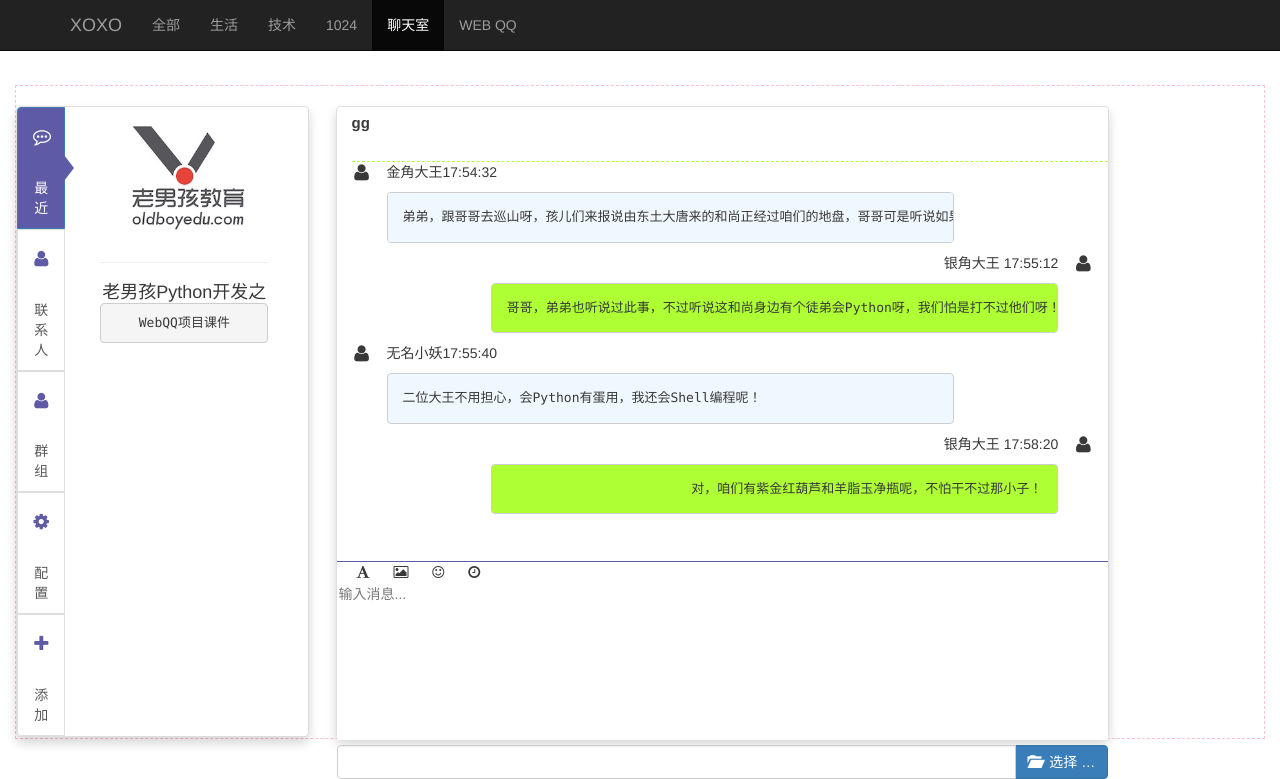
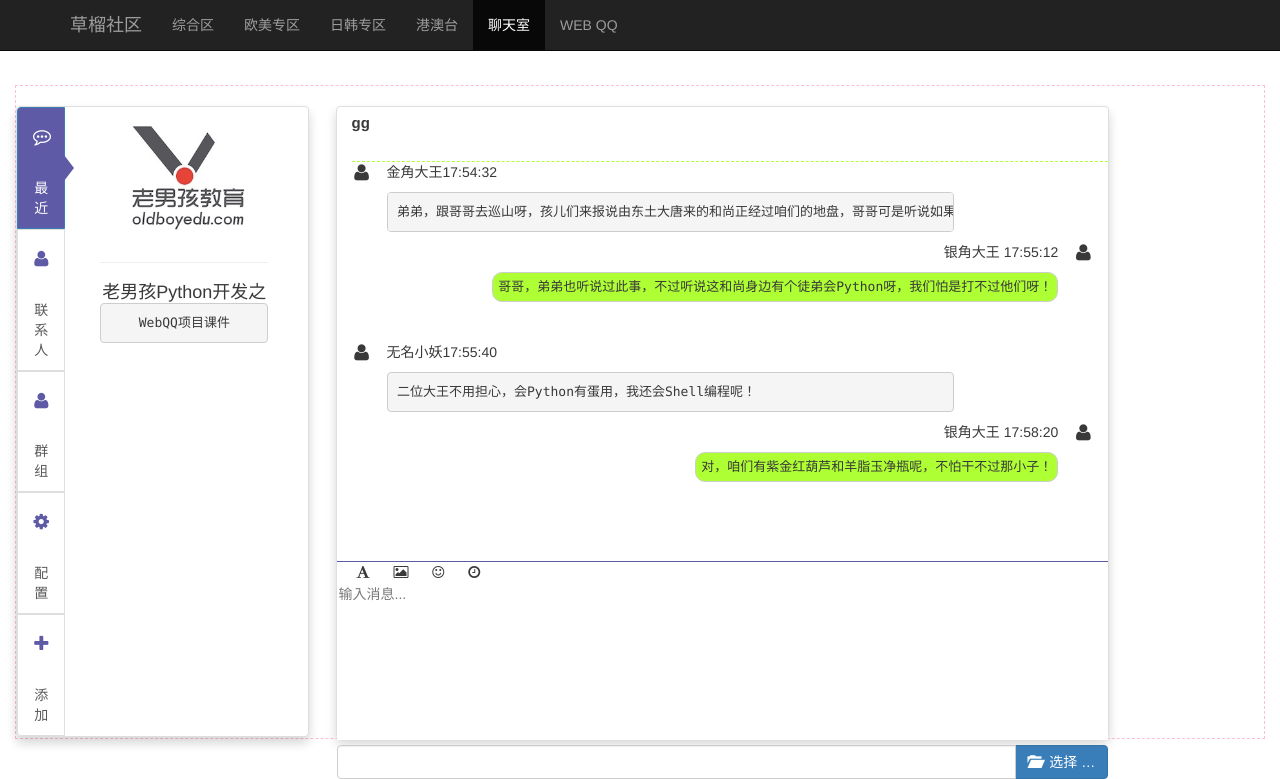
Before and after one commit to triaquae/py_training, a Django app: page /chat/dashboard/ in a window 1280 px wide. Shown: the top 779 px of the page. Run offline with Django 3.2, Linux system fonts and the light colour scheme; the visitor is signed in with stand-in values (Sample User, id 1); data that the repository does not hold is empty; some libraries are stand-ins or nearby versions.

Commit message:
update webchate project

```diff
--- a/OldboyBBS2/OldboyBBS2/settings.py
+++ b/OldboyBBS2/OldboyBBS2/settings.py
@@ -113,3 +113,5 @@ STATICFILES_DIRS = (
 )
 
 FileUploadDir = 'statics/imgs/upload'
+
+LOGIN_URL = '/login/'
--- a/OldboyBBS2/bbs/templatetags/custom.py
+++ b/OldboyBBS2/bbs/templatetags/custom.py
@@ -1,6 +1,7 @@
 #_*_coding:utf-8_*_
 __author__ = 'jieli'
 from django import template
+from django.utils.safestring import mark_safe
 
 register = template.Library()
 
@@ -99,4 +100,4 @@ def build_comment_tree(comment_tree):
         if v:
             html_ele = recursive_build_tree(html_ele,comment_tree[k],30)
 
-    return  html_ele + "</div>"
+    return  mark_safe(html_ele + "</div>")
--- a/OldboyBBS2/bbs/views.py
+++ b/OldboyBBS2/bbs/views.py
@@ -3,6 +3,8 @@ import models
 from django.http import Http404
 from django.core.exceptions import ObjectDoesNotExist
 import  utils
+from django.contrib.auth.decorators import login_required
+
 import json
 from django.contrib.auth import authenticate,login
 
--- a/OldboyBBS2/statics/css/custom.css
+++ b/OldboyBBS2/statics/css/custom.css
@@ -168,19 +168,52 @@ a:link{
 }
 .msg-text{
 
-    background: aliceblue;
-    padding: 15px;
+
 }
 .msg_box_left{
+    margin-left: 20px;
+    padding: 5px;
     max-width: 80%;
+    background-color: aqua;
+    display: inline-block;
+    border-radius: 10px;
+
 }
 .msg_box_right{
     margin-left:20% ;
+    margin-bottom: 25px;
+    margin-right:50px;
 }
+
+.msg-box-corner-left{
+    margin-left: 30px;
+    width: 0;
+    height: 0;
+    border-left: 8px solid transparent;
+    border-right: 8px solid transparent;
+    border-bottom: 7px solid aqua;
+    border-bottom-left-radius: 3px;
+    border-bottom-right-radius: 3px;
+
+}
+.msg-box-corner{
+    margin-right: 6px;
+    width: 0;
+    height: 0;
+    border-left: 8px solid transparent;
+    border-right: 8px solid transparent;
+    border-bottom: 7px solid greenyellow;
+    border-bottom-left-radius: 3px;
+    border-bottom-right-radius: 3px;
+
+}
+
 .msg-text-right{
+    padding: 5px;
+    border-radius: 10px;
+    background: greenyellow;
+    display: inline-block;
 
-    background: greenyellow;
-    padding: 15px;
 }
 .timeline-label:after {
     border-top: 9px solid transparent;
--- a/OldboyBBS2/templates/chat/dashboard.html
+++ b/OldboyBBS2/templates/chat/dashboard.html
@@ -471,7 +471,8 @@ div.bhoechie-tab div.bhoechie-tab-content:not(.active){
         '</div>' +
          '<div align="right" class="msg_box_right" >' +
          '<p ><span class="msg-text-head ">'   + new Date().toLocaleTimeString() + " {{ request.user.userprofile.name }} "  + "</span> </p>" +
-           '<pre class="msg-text-right">' + msg_text +'</pre></div>';
+         '<div class="msg-box-corner"></div>' +
+           '<div class="msg-text-right"><span>' + msg_text +'</span></div> </div>';
 
 
         $("#dialog-content-box").append(msg_item);
@@ -656,10 +657,11 @@ div.bhoechie-tab div.bhoechie-tab-content:not(.active){
             var msg_row = '<div class="timeline-stat">' +
                     '<div class="timeline-icon"><i class="fa fa-user fa-lg"></i></div>' +
                     '</div>' +
-                    '<div class="msg_box_left">' +
+                    '<div class="">' +
                     '<p><span class="msg-text-head">' + item.from.name + '</span>' +
                     '<span class="msg-text-head">' + item.date + '</span></p>' +
-                    '<pre class="msg-text">' + item.msg + '</pre></div>';
+                    '<div class="msg-box-corner-left"></div>' +
+                    '<div class="msg_box_left"><span class="msg-text">' + item.msg + '</span></div> </div>';
             if (msg_belong_to_current_session_flag){
                 html_ele += msg_row;
             }else{ //dialog not opened, save the msg into session dic
--- a/OldboyBBS2/templates/index.html
+++ b/OldboyBBS2/templates/index.html
@@ -46,22 +46,22 @@
                     <span class="icon-bar"></span>
                     <span class="icon-bar"></span>
                 </button>
-                <a class="navbar-brand" href="#">XOXO</a>
+                <a class="navbar-brand" href="#">草榴社区</a>
             </div>
             <!-- Collect the nav links, forms, and other content for toggling -->
             <div class="collapse navbar-collapse" id="bs-example-navbar-collapse-1">
                 <ul id="top_menu" class="nav navbar-nav">
                     <li>
-                        <a href="/">全部</a>
+                        <a href="/">综合区</a>
                     </li>
                     <li>
-                        <a href="{% url 'life' %}">生活</a>
+                        <a href="{% url 'life' %}">欧美专区</a>
                     </li>
                     <li>
-                        <a href="{% url 'tech' %}">技术</a>
+                        <a href="{% url 'tech' %}">日韩专区</a>
                     </li>
                     <li>
-                        <a href="{% url 'category1024' %}">1024</a>
+                        <a href="{% url 'category1024' %}">港澳台</a>
                     </li>
                     <li>
                         <a href="{% url 'chat' %}">聊天室</a>
@@ -252,7 +252,7 @@
                     }
                 });//end get
 
-            },3000);
+            },30000);
 
         });//end doc ready
 
--- a/OldboyBBS2/web_chat/views.py
+++ b/OldboyBBS2/web_chat/views.py
@@ -3,9 +3,13 @@ from django.shortcuts import render,HttpResponse
 # Create your views here.
 import  Queue
 import  utils
+from django.contrib.auth.decorators import login_required
+
 
 msg_queue = {}
 
+
+@login_required
 def dashboard(request):
 
     return  render(request,'chat/dashboard.html')
--- a/OldboyBBS2/web_qq/views.py
+++ b/OldboyBBS2/web_qq/views.py
@@ -5,8 +5,12 @@ import  utils
 import json,datetime
 import models
 from django.core.exceptions import ObjectDoesNotExist
+
 global_msg_dic = {
 }
+
+
+
 
 def dashboard(request):
 
```
Also changed, not shown: 5 other files.
